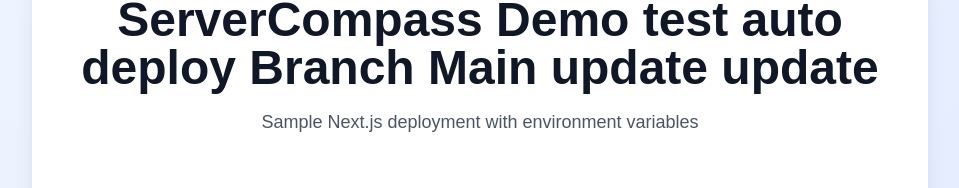
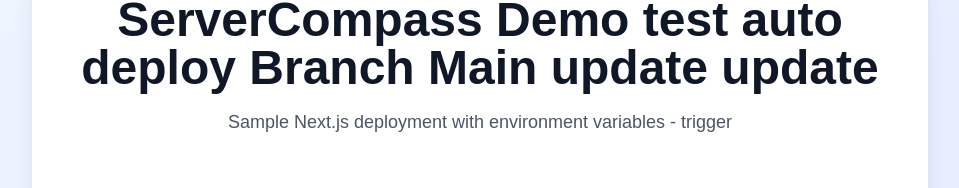
Before and after one commit to kai-builder/servercompass-demo, a Next.js app: page / in a window 1280 px wide. Shown: the part 100-288 px from the top of the page, without its empty margins (160-1119 px from the left). Built offline with nearby package versions, Linux system fonts and the light colour scheme; no server answers.

Commit message:
Update page.tsx

```diff
--- a/app/page.tsx
+++ b/app/page.tsx
@@ -15,7 +15,7 @@
               ServerCompass Demo test auto deploy Branch Main update update
             </h1>
             <p className="text-lg text-gray-600 dark:text-gray-300">
-              Sample Next.js deployment with environment variables
+              Sample Next.js deployment with environment variables - trigger
             </p>
           </div>
 
```
